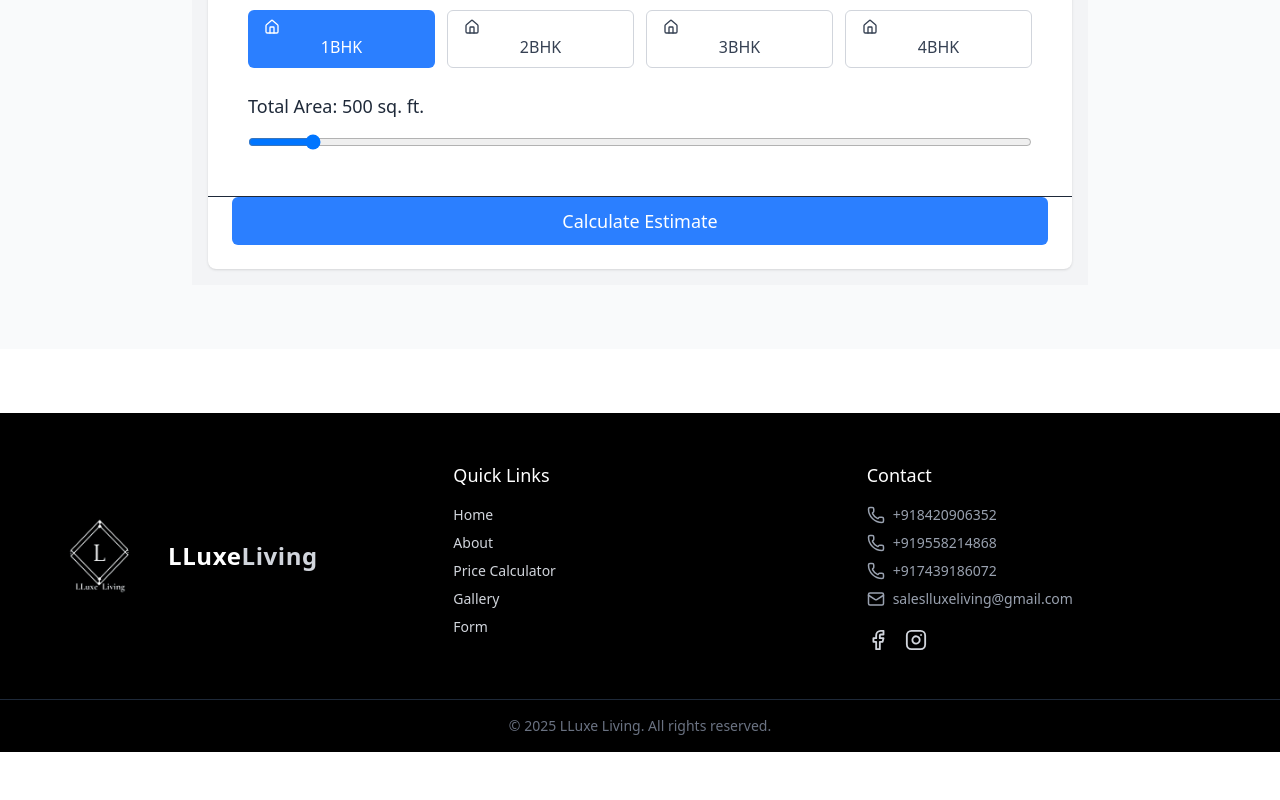
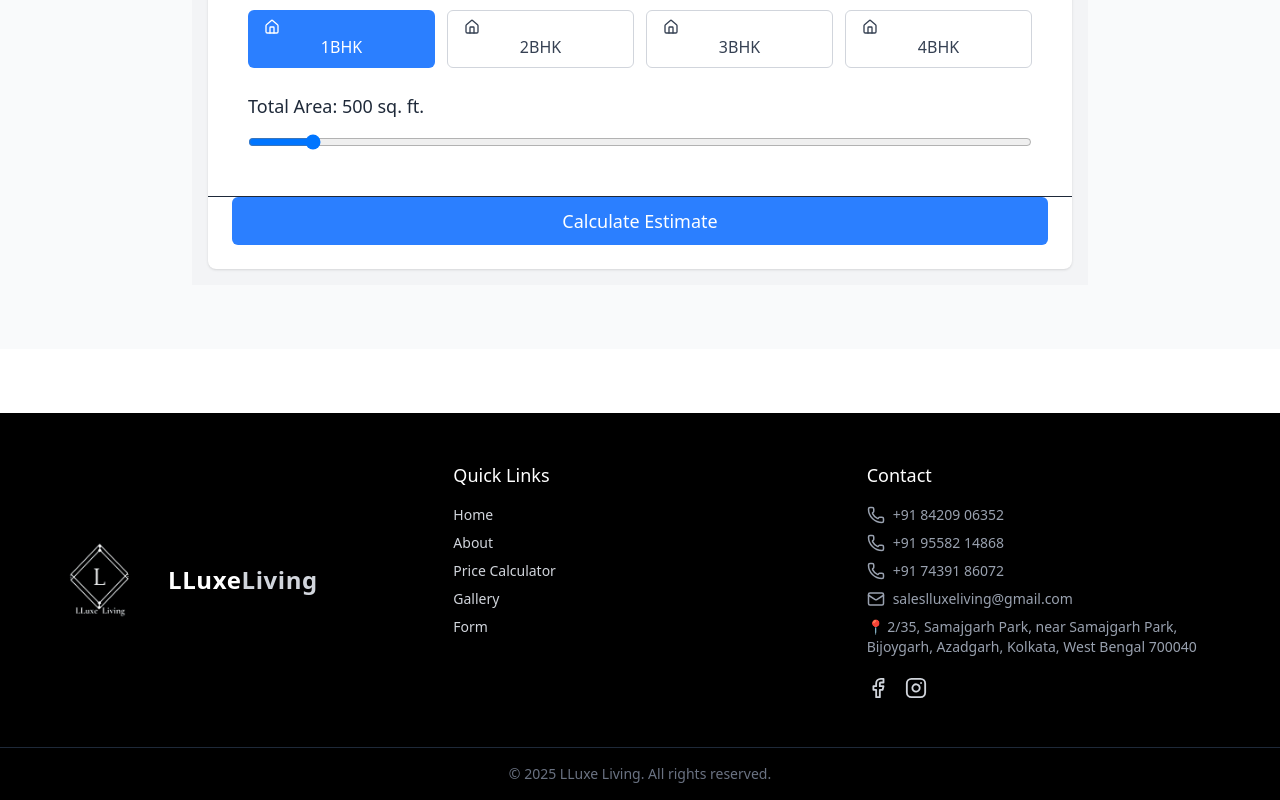
Before and after one commit to tanu0604/Interior, a React (Vite) app: page /calculator in a window 1280 px wide. Shown: the part 398-1198 px from the top of the page. Before the commit the page ends 1150 px from the top, so only its background shows below. Built offline with nearby package versions, Linux system fonts and the light colour scheme.

Commit message:
Update Footer.jsx

```diff
--- a/src/components/Footer/Footer.jsx
+++ b/src/components/Footer/Footer.jsx
@@ -6,8 +6,8 @@ export default function Footer() {
   return (
     <footer className="bg-black text-gray-300 mt-16">
       <div className="max-w-7xl mx-auto px-6 lg:px-10 py-12 grid md:grid-cols-3 gap-10">
+
         {/* Company Info */}
-        {/* Logo */}
         <div className="flex items-center space-x-4">
           <img
             src={footerLogo}
@@ -26,49 +26,33 @@ export default function Footer() {
         <div>
           <h3 className="text-lg font-medium text-white">Quick Links</h3>
           <ul className="mt-4 space-y-2 text-sm">
-            <li>
-              <Link to="/" className="hover:text-white transition">
-                Home
-              </Link>
-            </li>
-            <li>
-              <Link to="/about" className="hover:text-white transition">
-                About
-              </Link>
-            </li>
-            <li>
-              <Link to="/calculator" className="hover:text-white transition">
-                Price Calculator
-              </Link>
-            </li>
-            <li>
-              <Link to="/gallery" className="hover:text-white transition">
-                Gallery
-              </Link>
-            </li>
-            <li>
-              <Link to="/form" className="hover:text-white transition">
-                Form
-              </Link>
-            </li>
+            <li><Link to="/" className="hover:text-white transition">Home</Link></li>
+            <li><Link to="/about" className="hover:text-white transition">About</Link></li>
+            <li><Link to="/calculator" className="hover:text-white transition">Price Calculator</Link></li>
+            <li><Link to="/gallery" className="hover:text-white transition">Gallery</Link></li>
+            <li><Link to="/form" className="hover:text-white transition">Form</Link></li>
           </ul>
         </div>
 
-        {/* Contact & Socials */}
+        {/* Contact & Location */}
         <div>
           <h3 className="text-lg font-medium text-white">Contact</h3>
           <div className="mt-4 text-sm space-y-2 text-gray-400">
             <p className="flex items-center gap-2">
-              <Phone size={18} /> +918420906352
-            </p>
-             <p className="flex items-center gap-2">
-              <Phone size={18} /> +919558214868
-            </p>
-             <p className="flex items-center gap-2">
-              <Phone size={18} /> +917439186072
+              <Phone size={18} /> <a href="tel:+918420906352" className="hover:text-white">+91 84209 06352</a>
             </p>
             <p className="flex items-center gap-2">
-              <Mail size={18} /> saleslluxeliving@gmail.com
+              <Phone size={18} /> <a href="tel:+919558214868" className="hover:text-white">+91 95582 14868</a>
+            </p>
+            <p className="flex items-center gap-2">
+              <Phone size={18} /> <a href="tel:+917439186072" className="hover:text-white">+91 74391 86072</a>
+            </p>
+            <p className="flex items-center gap-2">
+              <Mail size={18} /> <a href="mailto:saleslluxeliving@gmail.com" className="hover:text-white">saleslluxeliving@gmail.com</a>
+            </p>
+            <p>
+              📍 2/35, Samajgarh Park, near Samajgarh Park,<br />
+              Bijoygarh, Azadgarh, Kolkata, West Bengal 700040
             </p>
           </div>
 
```
